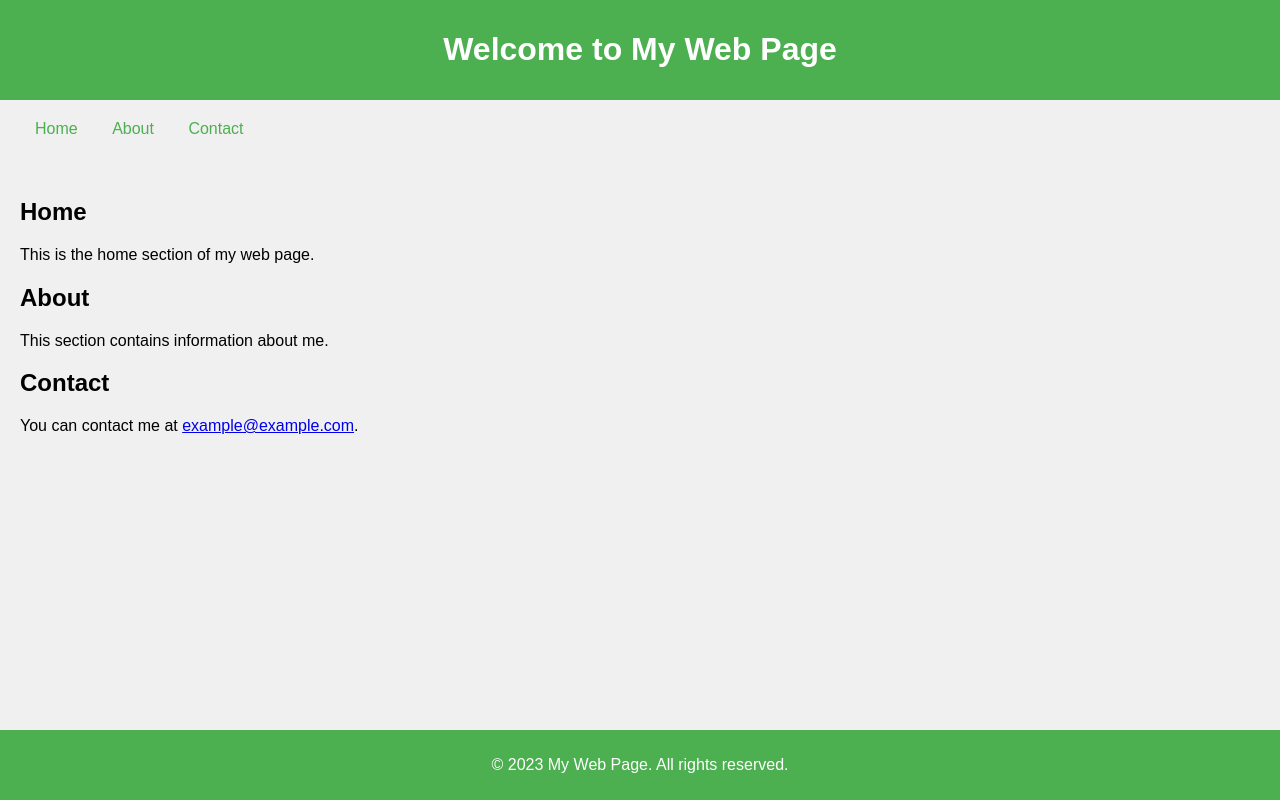
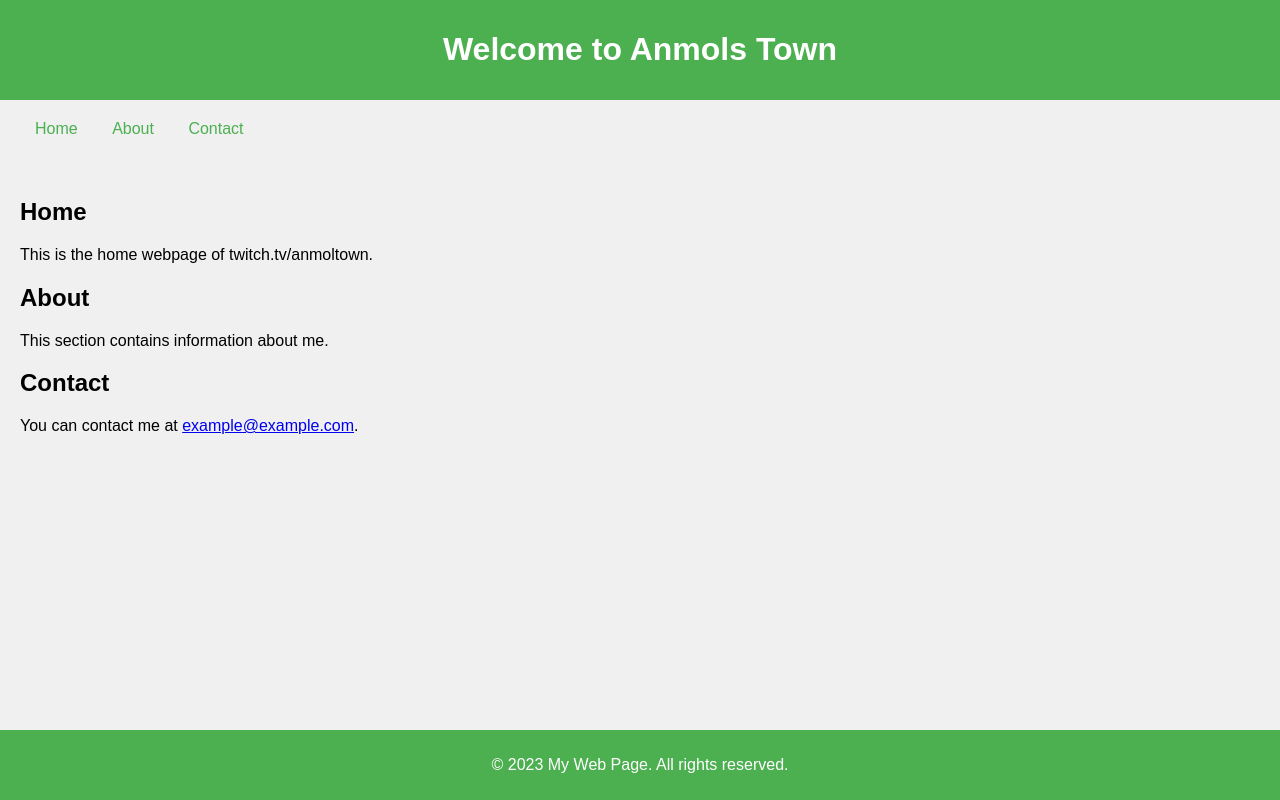
Before and after one commit to amxl919lol-star/Portfolio, a plain HTML site: page index.html in a window 1280 px wide. Drawn offline with Linux system fonts and the light colour scheme.

Commit message:
Update index.html

```diff
--- a/index.html
+++ b/index.html
@@ -38,7 +38,7 @@
 </head>
 <body>
     <header>
-        <h1>Welcome to My Web Page</h1>
+        <h1>Welcome to Anmols Town</h1>
     </header>
     <nav>
         <a href="#home">Home</a>
@@ -47,7 +47,7 @@
     </nav>
     <main>
         <h2>Home</h2>
-        <p>This is the home section of my web page.</p>
+        <p>This is the home webpage of twitch.tv/anmoltown.</p>
 
         <h2 id="about">About</h2>
         <p>This section contains information about me.</p>
```
